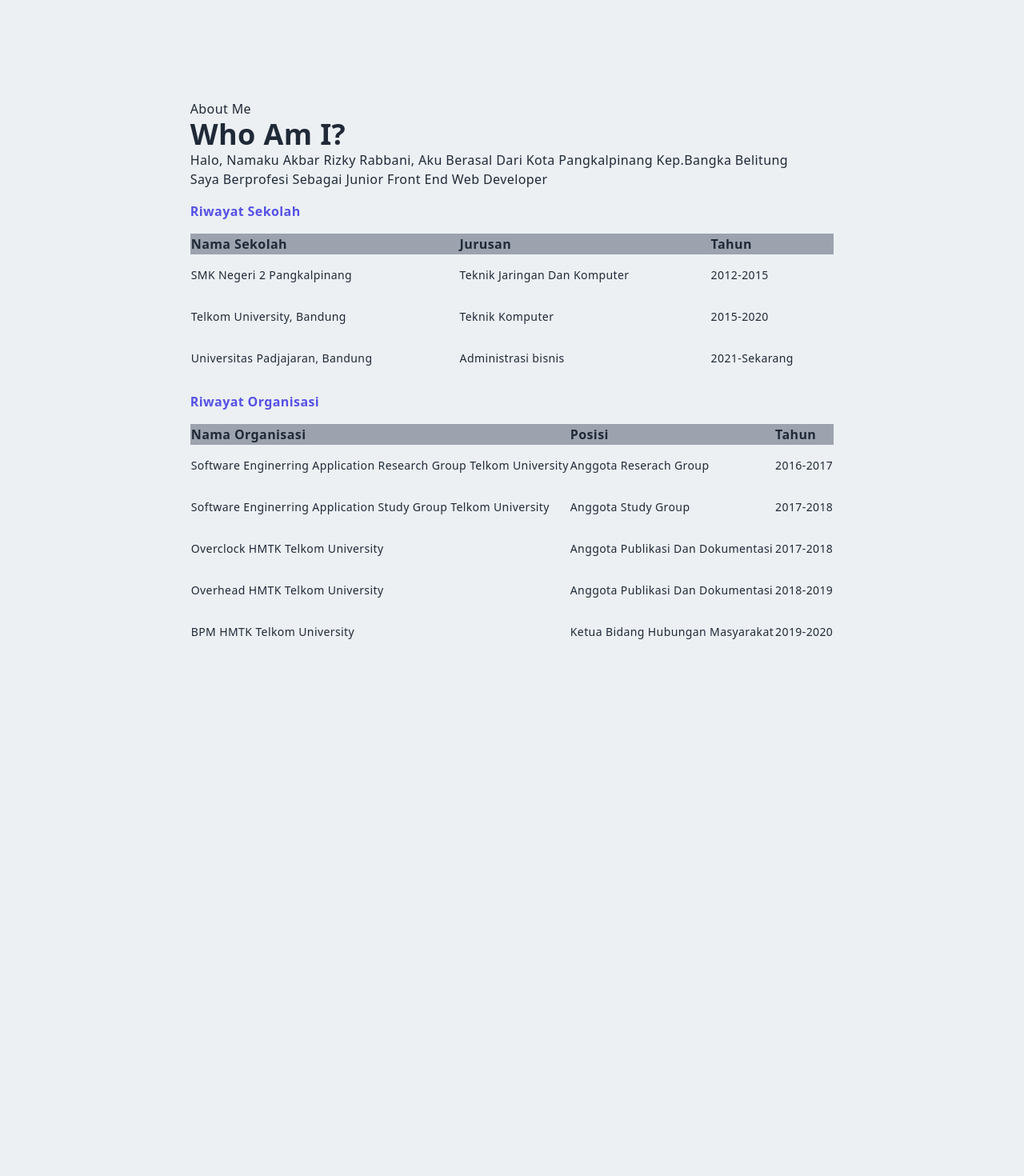
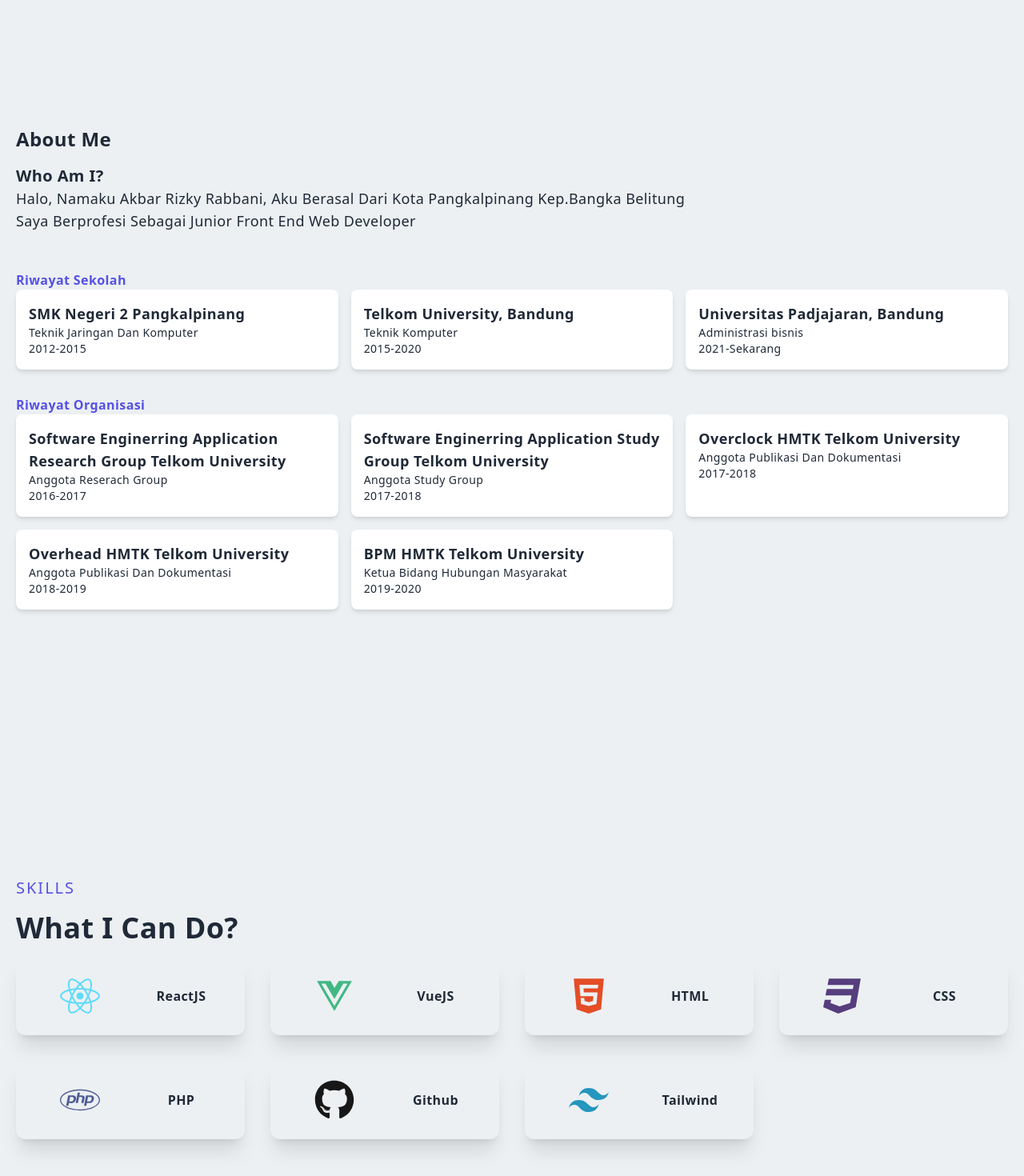
Before and after one commit to AkbarRizkyR/portofolio-nextjs, a Next.js app: page / in a window 1280 px wide. Shown: the part 740-2210 px from the top of the page at 80% size. Before the commit the page ends 1600 px from the top, so only its background shows below. Built offline with nearby package versions, Linux system fonts and the light colour scheme.

Commit message:
Fixing: Baru

```diff
--- a/components/About.jsx
+++ b/components/About.jsx
@@ -50,55 +50,41 @@ function About() {
     <div className='w-full md:h-screen p-2 flex items-center py-16'>
       <div className='max-w-[1240px] m-auto md:grid-cols-3 gap-8'>
         <div className='col-span-2'>
-          <p>About Me</p>
-          <h2> Who Am I?</h2>
-          <p>Halo, Namaku Akbar Rizky Rabbani, Aku Berasal Dari Kota Pangkalpinang Kep.Bangka Belitung</p>
-          <p>Saya Berprofesi Sebagai Junior Front End Web Developer</p>
-          <h3 className='py-4 capitalize text-[#5651e5]'>Riwayat Sekolah</h3>
-          <div className='overflow-x-auto'>
-            <table className='border border-hidden table-auto w-full'>
-              <thead>
-                <tr>
-                  <th className='bg-gray-400 text-left'>Nama Sekolah</th>
-                  <th className='bg-gray-400 text-left'>Jurusan</th>
-                  <th className='bg-gray-400 text-left'>Tahun</th>
-                </tr>
-              </thead>
-              <tbody>
+          <div className='py-4'>
+            <h2 className='text-2xl'>About Me</h2>
+            <div className='my-4'>
+              <h3 className='text-xl'>Who Am I?</h3>
+              <p className='text-lg'>Halo, Namaku Akbar Rizky Rabbani, Aku Berasal Dari Kota Pangkalpinang Kep.Bangka Belitung</p>
+              <p className='text-lg'>Saya Berprofesi Sebagai Junior Front End Web Developer</p>
+            </div>
+          </div>
+          <div className='py-4'>
+            <h3 className='capitalize text-[#5651e5]'>Riwayat Sekolah</h3>
+            <div className='grid grid-cols-3 gap-4'>
               {
-                  tables.map((table, index) =>
-                    <tr key={index} className='hover:bg-gray-100'>
-                      <td className='text-sm py-4'>{ table.title }</td>
-                      <td className='text-sm'>{ table.major }</td>
-                      <td className='text-sm'>{ table.date }</td>
-                    </tr>
+                tables.map((tables, index) =>
+                  <div key={index} className='bg-white rounded-lg shadow-md p-4'>
+                    <h4 className='text-lg'>{tables.title}</h4>
+                    <p className='text-sm'>{tables.major}</p>
+                    <p className='text-sm'>{tables.date}</p>
+                  </div>
                 )
               }
-              </tbody>
-            </table>
             </div>
-          <h3 className='py-4 capitalize text-[#5651e5]'>Riwayat Organisasi</h3>
-          <div className='overflow-x-auto'>
-          <table className='border border-hidden table-auto w-full'>
-              <thead>
-                <tr>
-                  <th className='bg-gray-400 text-left'>Nama Organisasi</th>
-                  <th className='bg-gray-400 text-left'>Posisi</th>
-                  <th className='bg-gray-400 text-left'>Tahun</th>
-                </tr>
-              </thead>
-              <tbody>
+          </div>
+          <div className='py-4'>
+            <h3 className='capitalize text-[#5651e5]'>Riwayat Organisasi</h3>
+            <div className='grid grid-cols-3 gap-4'>
               {
                 org.map((org, index) =>
-                    <tr key={index} className='hover:bg-gray-100'>
-                      <td className='text-sm py-4'>{ org.title }</td>
-                      <td className='text-sm'>{ org.task }</td>
-                      <td className='text-sm'>{ org.date }</td>
-                    </tr>
+                  <div key={index} className='bg-white rounded-lg shadow-md p-4'>
+                    <h4 className='text-lg'>{org.title}</h4>
+                    <p className='text-sm'>{org.task}</p>
+                    <p className='text-sm'>{org.date}</p>
+                  </div>
                 )
               }
-              </tbody>
-            </table>
+            </div>
           </div>
         </div>
       </div>
--- a/components/Main.jsx
+++ b/components/Main.jsx
@@ -15,13 +15,24 @@ import {
 function Main() {
 
     const socials = [
-        <FaLinkedinIn />,
-        <FaInstagram />,
-        <FaGithub />,
-        <FaFacebook />,
-        <FaTwitter />,
-        <FaYoutube />,
-        <AiOutlineMail />
+        {
+            icon: <FaLinkedinIn />
+        },
+        {
+            icon: <FaGithub />
+        },
+        {
+            icon: <FaYoutube />
+        },
+        {
+            icon: <FaTwitter />
+        },
+        {
+            icon: <FaInstagram />
+        },
+        {
+            icon: <FaFacebook/>
+        },
     ]
 
     return (
@@ -48,9 +59,9 @@ function Main() {
                     </p>
                     <div className="flex items-center justify-between max-w-[330px] m-auto py-4 text-[#5651e5]">
                         {
-                                socials.map((social, index) =>
+                            socials.map((item, index) =>
                                 <div key={index} className='rounded-full shadow-lg shadow-gray-400 p-3 cursor-pointer hover:scale-105 ease-in duration-500'>
-                                        { social }
+                                    {item.social}
                                 </div>
                             )
                         }
--- /dev/null
+++ b/components/Skill.jsx
@@ -0,0 +1,63 @@
+import React from 'react'
+import { FaReact, FaVuejs, FaHtml5, FaCss3, FaPhp, FaGithub } from 'react-icons/fa'
+import { SiTailwindcss } from 'react-icons/si'
+
+function Skill() {
+    const data = [
+        {
+            title: 'ReactJS',
+            icon: <FaReact size={50} color='#61DBFB'/>
+        },
+        {
+            title: 'VueJS',
+            icon: <FaVuejs size={50} color='#41B883'/>
+        },
+        {
+            title: 'HTML',
+            icon: <FaHtml5 size={50} color='#E44D26' />
+        },
+        {
+            title: 'CSS',
+            icon: <FaCss3 size={50} color='#563D7C' />
+        },
+        {
+            title: 'PHP',
+            icon: <FaPhp size={50} color='#4F5D95' />
+        },
+        {
+            title: 'Github',
+            icon: <FaGithub size={50} color='#181717' />
+        },
+        {
+            title: 'Tailwind',
+            icon: <SiTailwindcss size={50} color='#2596be' />
+        },
+    ]
+
+    return (
+        <div className='w-full lg:h-screen p-2'>
+            <div className='max-w-[1240px] mx-auto flex flex-col justify-center h-full'>
+                <p className='text-xl tracking-widest uppercase text-[#5651e5]'>
+                    Skills
+                </p>
+            <h2 className='py-4'> What I Can Do?</h2>
+            <div className='grid md:grid-cols-2 lg:grid-cols-4 gap-8'>
+                {data.map((item, index) => (
+                    <div key={index} className='p-6 shadow-xl rounded-xl hover:scale-105 ease-in duration-300'>
+                        <div className='grid grid-cols-2 gap-4 justify-center items-center'>
+                            <div className='m-auto'>
+                                {item.icon}
+                            </div>
+                            <div className='flex flex-col items-center justify-center'>
+                                <h3>{item.title}</h3>
+                            </div>
+                        </div>
+                    </div>
+                ))}
+            </div>
+        </div>
+    </div>
+    )
+}
+
+export default Skill
--- a/pages/index.js
+++ b/pages/index.js
@@ -4,6 +4,7 @@ import { Inter } from '@next/font/google'
 import Navbar from '../components/Navbar'
 import Main from '../components/Main'
 import About from '../components/About'
+import Skills from '../components/Skill'
 
 const inter = Inter({ subsets: ['latin'] })
 
@@ -20,6 +21,7 @@ export default function Home() {
       <Navbar />
       <Main />
       <About />
+      <Skills />
     </div>
   )
 }
```
Lines whose indentation alone changed are shown as unchanged.
